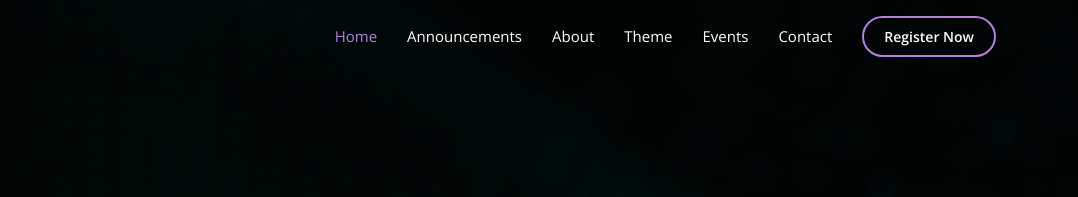
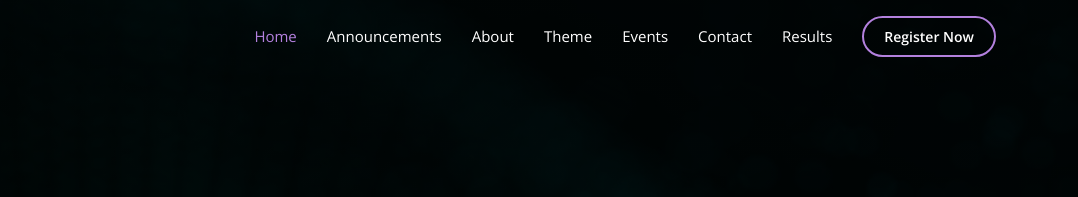
Before and after one commit to dhyanjoshy/Datagram, a plain HTML site: page index.html in a window 1280 px wide. Shown: the top 197 px of the page, 202-1280 px from the left. Drawn offline with nearby package versions, Linux system fonts and the light colour scheme.

Commit message:
result connection

```diff
--- a/index.html
+++ b/index.html
@@ -67,6 +67,7 @@
           <li><a class="nav-link scrollto" href="#hero2">Theme</a></li>
           <li><a class="nav-link scrollto" href="#services">Events</a></li>
           <li><a class="nav-link scrollto" href="#contact">Contact</a></li>
+          <li><a class="nav-link scrollto" href="https://resultdatagram.pythonanywhere.com/">Results</a></li>
           <li><a class="getstarted scrollto" href="#services">Register Now</a></li>
         </ul>
         <i class="bi bi-list mobile-nav-toggle"></i>
```
